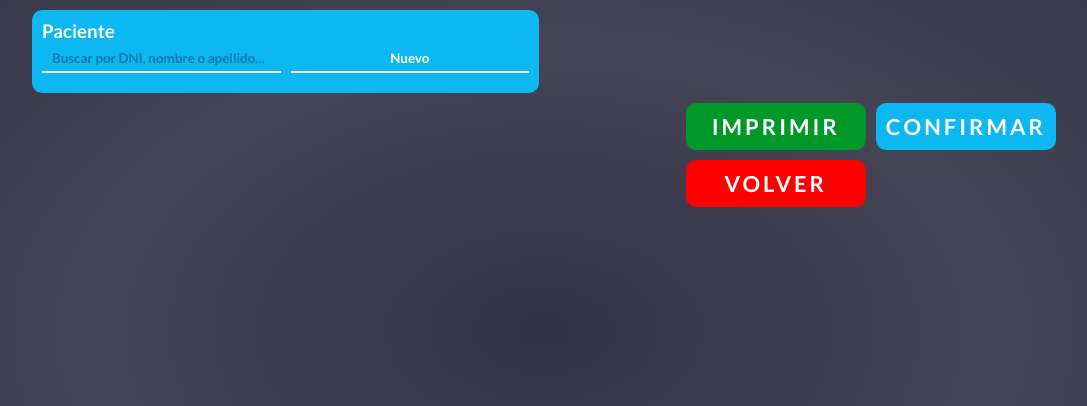
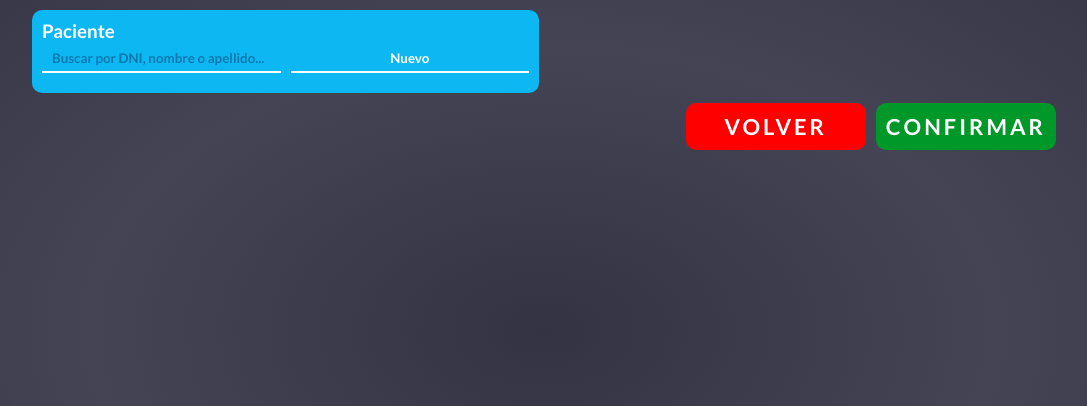
Before and after one commit to Pitanga19/sistema-clinica, a Django app: page /new/ in a window 1280 px wide. Shown: the part 70-476 px from the top of the page, without its empty margins (96-1183 px from the left). Run offline with Django 5.2, Linux system fonts and the light colour scheme; data comes from the database, SQL or seed files in the repository; both versions use the stored data as it was after the commit; some libraries are stand-ins or nearby versions.

Commit message:
Definidos detalles estéticos

```diff
--- a/static/css/new.css
+++ b/static/css/new.css
@@ -110,8 +110,16 @@ input[type="date"]::-webkit-calendar-picker-indicator {
 
     .main__nav-contenedor {
         display: grid;
-        grid-auto-rows: minmax(min-content, max-content);
+        grid-template-columns: 1fr 1fr;
         grid-gap: 10px;
+    }
+
+    #confirmar {
+        order: 2;
+    }
+
+    #volver {
+        order: 1;
     }
 }
 
@@ -149,4 +157,12 @@ input[type="date"]::-webkit-calendar-picker-indicator {
     .main__button {
         min-width: 300px;
     }
+
+    #confirmar {
+        order: 2;
     }
+
+    #volver {
+        order: 1;
+    }
+}
--- a/static/css/style.css
+++ b/static/css/style.css
@@ -124,11 +124,11 @@ body {
     cursor: pointer;
 }
 
-#imprimir {
+#confirmar {
     background: var(--main-green);
 }
 
-#imprimir:hover {
+#confirmar:hover {
     background: radial-gradient(var(--gradient-light-green));
     cursor: pointer;
 }
--- a/static/js/new.js
+++ b/static/js/new.js
@@ -570,17 +570,18 @@ familiarDni.html.addEventListener('input', function() {
 })
 
 
-// NAVEGACIÓN - VOLVER
-volver.html.addEventListener('click', (e) => {window.location.href = indexUrl;});
-
-
-// NAVEGACION - CONFIRMAR
+// NAVEGACION
+// a.- confirmar
 confirmar.html.addEventListener('click', (e) => {
     e.preventDefault();
     if (validarForm()) {
         constanciaFormulario.html.submit();
     }
 });
+
+
+// b.- Volver
+volver.html.addEventListener('click', (e) => {window.location.href = indexUrl;});
 
 
 
--- a/templates/membrete.html
+++ b/templates/membrete.html
@@ -31,6 +31,9 @@
         </footer>
     </div>
 </body>
+<script>
+    const indexUrl = "{% url 'index' %}";
+</script>
 <script src="https://ajax.googleapis.com/ajax/libs/jquery/3.5.1/jquery.min.js"></script>
 <script src="{% static 'js/membrete.js' %}"></script>
 </html>
--- a/templates/new.html
+++ b/templates/new.html
@@ -128,7 +128,6 @@
     </div>
 
     <nav class="main__nav-contenedor">
-        <input type="button" class="main__nav-boton" id="imprimir" value="Imprimir">
         <input type="submit" class="main__nav-boton" id="confirmar" value="Confirmar">
         <input type="button" class="main__nav-boton" id="volver" value="Volver">
     </nav>
```
Also changed, not shown: db.sqlite3.
